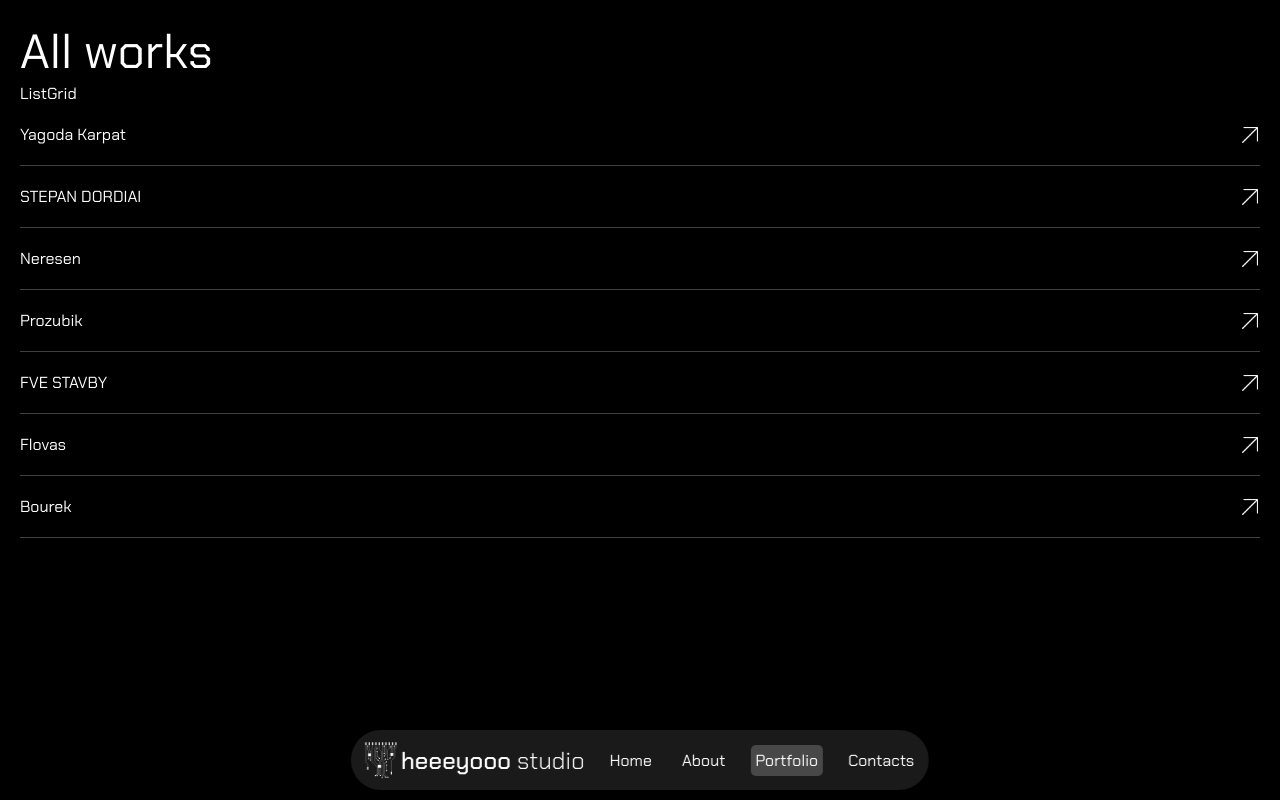
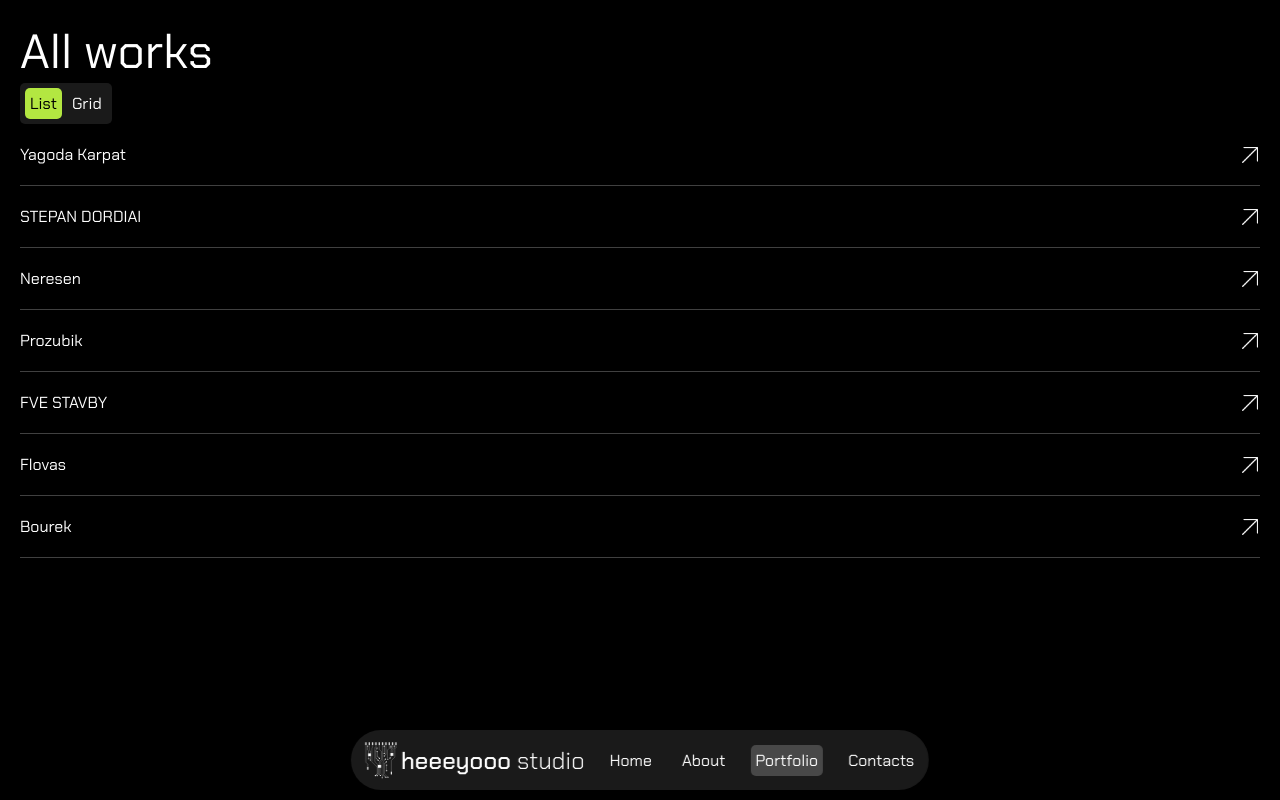
Before and after one commit to stepandordiai/heeeyooo-react, a React (Vite) app: page /portfolio in a window 1280 px wide. Built offline with nearby package versions, Linux system fonts and the light colour scheme.

Commit message:
Update Portfolio

```diff
--- a/src/pages/Portfolio/Portfolio.jsx
+++ b/src/pages/Portfolio/Portfolio.jsx
@@ -18,8 +18,20 @@ const Portfolio = () => {
 				<link rel="canonical" href="https://heeeyooo.studio/portfolio" />
 			</Helmet>
 			<h1>All works</h1>
-			<button onClick={() => handleLayout("works__list")}>List</button>
-			<button onClick={() => handleLayout("works__grid")}>Grid</button>
+			<div className="portfolio__btn-container">
+				<button
+					className={layout === "works__list" && "portfolio__btn--active"}
+					onClick={() => handleLayout("works__list")}
+				>
+					List
+				</button>
+				<button
+					className={layout === "works__grid" && "portfolio__btn--active"}
+					onClick={() => handleLayout("works__grid")}
+				>
+					Grid
+				</button>
+			</div>
 			{layout === "works__list" && (
 				<div className={layout}>
 					{workData.map((project) => {
@@ -47,7 +59,7 @@ const Portfolio = () => {
 								href={project.siteUrl}
 								target="_blank"
 							>
-								<img src={project.img} alt="" />
+								<img className="portfolio__img" src={project.img} alt="" />
 								<div className="work__details-grid">
 									<p className="work__name">{project.name}</p>
 									<img width={20} height={20} src={arrowIcon} alt="" />
--- a/src/pages/Portfolio/Portfolio.scss
+++ b/src/pages/Portfolio/Portfolio.scss
@@ -1,4 +1,23 @@
 @use "./../../scss/mixins" as *;
+
+.portfolio__btn-container {
+	@include flex-start-center;
+	gap: 5px;
+	background: rgba(255, 255, 255, 0.1);
+	width: max-content;
+	border-radius: 5px;
+	padding: 5px;
+
+	button {
+		padding: 5px;
+		border-radius: inherit;
+	}
+}
+
+.portfolio__btn--active {
+	background: var(--accent-clr) !important;
+	color: black !important;
+}
 
 .works__list {
 	display: flex;
@@ -29,8 +48,8 @@
 	gap: 10px;
 }
 
-.work__img {
-	border-radius: inherit;
+.portfolio__img {
+	border-radius: 10px;
 }
 
 .work__details {
--- a/src/scss/App.scss
+++ b/src/scss/App.scss
@@ -1,5 +1,6 @@
 @use "reset";
 @use "fonts";
+@use "variables";
 
 html {
 	scrollbar-width: none;
--- /dev/null
+++ b/src/scss/_variables.scss
@@ -0,0 +1,3 @@
+:root {
+	--accent-clr: rgb(179, 231, 65);
+}
```
Also changed, not shown: to-do.txt.
